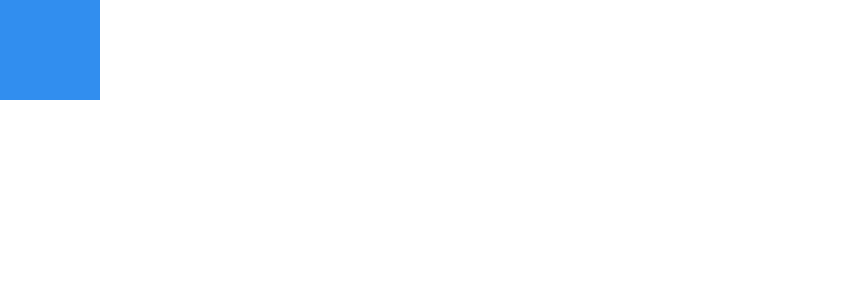
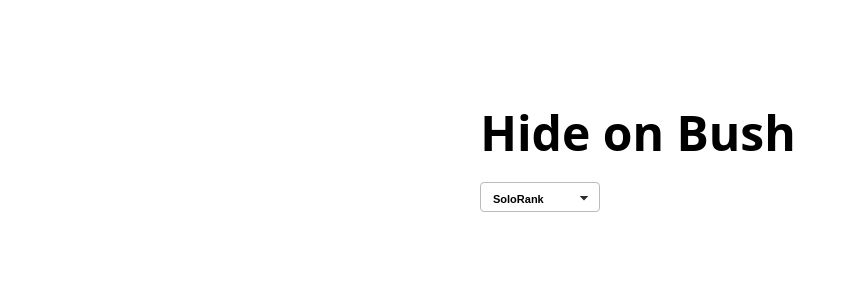
Before and after one commit to lnuvy/your-gg-test, a Next.js app: page / in a window 1280 px wide. Shown: the top 300 px of the page, without its empty margins (0-856 px from the left). Built offline with nearby package versions, Linux system fonts and the light colour scheme.

Commit message:
dropdown 완성

```diff
--- a/next.config.js
+++ b/next.config.js
@@ -2,6 +2,10 @@
 const nextConfig = {
   reactStrictMode: true,
   swcMinify: true,
+  images: {
+    loader: 'akamai',
+    path: '',
+  },
 }
 
 module.exports = nextConfig
--- a/pages/index.tsx
+++ b/pages/index.tsx
@@ -2,27 +2,35 @@ import type { NextPage } from 'next'
 import Head from 'next/head'
 import styled from '@emotion/styled'
 import { useState } from 'react'
+import Dropdown from '@elements/Dropdown'
+import { queueArray } from '@constant/Queue'
 
 const Home: NextPage = () => {
   const [summoner, setSummoner] = useState<string>('Hide on Bush')
+  // const [state, setState] = useState(initState)
 
   return (
-    <div>
+    <div className="global">
       <Head>
         <title>{summoner} 검색결과</title>
         <meta name="description" content="Generated by create next app" />
         <link rel="icon" href="/favicon.ico" />
       </Head>
 
-      <Test />
+      <H1>{summoner}</H1>
+
+      <div className="flex-s">
+        <Dropdown items={queueArray}>SoloRank</Dropdown>
+      </div>
     </div>
   )
 }
 
-const Test = styled.div`
-  background-color: ${({ theme }) => theme.palette.color3};
-  width: 100px;
-  height: 100px;
+const H1 = styled.h1`
+  font-size: ${({ theme }) => theme.font.font1};
+  font-weight: 700;
+  margin: 0 0 17px;
+  text-align: center;
 `
 
 export default Home
--- /dev/null
+++ b/src/constant/Queue.ts
@@ -0,0 +1 @@
+export const queueArray = ['Normal', 'SoloRank', 'FreeRank']
--- /dev/null
+++ b/src/elements/Dropdown/index.tsx
@@ -0,0 +1,48 @@
+import React, { useCallback, useState } from 'react'
+import { Wrap, DropdownBtn, Items } from './styles'
+import Image from 'next/image'
+
+const Dropdown = ({ items, children }: any) => {
+  const [showItem, setShowItem] = useState<boolean>(false)
+  const [current, setCurrent] = useState(children)
+
+  const toggleShow = useCallback(() => {
+    setShowItem((prev) => !prev)
+  }, [])
+
+  const selectQueueType = useCallback((queueType: string) => {
+    setCurrent(queueType)
+    setShowItem(false)
+  }, [])
+
+  return (
+    <Wrap>
+      <DropdownBtn onClick={toggleShow}>
+        <div className="flex-sb">
+          <span className="queue">{current}</span>
+          <Image
+            className="icon"
+            src="/svg/Polygon3.svg"
+            width={10}
+            height={6}
+            alt="hi"
+          />
+        </div>
+      </DropdownBtn>
+
+      {showItem && (
+        <Items>
+          {items.map((v: any, i: number) => {
+            return (
+              <div key={i} onClick={() => selectQueueType(v)}>
+                {v}
+              </div>
+            )
+          })}
+        </Items>
+      )}
+    </Wrap>
+  )
+}
+
+export default Dropdown
--- /dev/null
+++ b/src/elements/Dropdown/styles.ts
@@ -0,0 +1,52 @@
+import styled from '@emotion/styled'
+
+export const Wrap = styled.div`
+  position: relative;
+  display: inline-block;
+`
+
+export const DropdownBtn = styled.button`
+  cursor: pointer;
+  width: 120px;
+  height: 30px;
+  background: #fff;
+  font-size: ${({ theme }) => theme.font.font11};
+  font-weight: 700;
+  line-height: 15px;
+  padding: 0;
+
+  border: 1px solid ${({ theme }) => theme.palette.border};
+  border-radius: 4px;
+
+  & > .flex-sb {
+    padding-right: 10px;
+  }
+
+  & .queue {
+    padding: 9px 0 6px 12px;
+  }
+`
+
+export const Items = styled.div`
+  margin-top: 4px;
+  position: absolute;
+  width: 120px;
+  height: 96px;
+  background: ${({ theme }) => theme.palette.color2};
+  box-shadow: 0px 20px 20px rgba(0, 0, 0, 0.1);
+  border-radius: 4px;
+
+  & > div {
+    width: 120px;
+    height: 32px;
+    font-size: ${({ theme }) => theme.font.font12};
+    font-weight: 500;
+    padding: 8px 14px;
+    border-radius: 4px;
+
+    &:hover {
+      cursor: default;
+      background-color: ${({ theme }) => theme.palette.color4};
+    }
+  }
+`
--- a/styles/GlobalStyles.tsx
+++ b/styles/GlobalStyles.tsx
@@ -5,10 +5,7 @@ const styles = css`
   body {
     padding: 0;
     margin: 0;
-    font-family: Pretendard, -apple-system, BlinkMacSystemFont, system-ui,
-      Roboto, 'Helvetica Neue', 'Segoe UI', 'Apple SD Gothic Neo',
-      'Noto Sans KR', 'Malgun Gothic', 'Apple Color Emoji', 'Segoe UI Emoji',
-      'Segoe UI Symbol', sans-serif;
+    font-family: Noto Sans;
     scroll-behavior: smooth;
   }
 
@@ -20,6 +17,14 @@ const styles = css`
   * {
     box-sizing: border-box;
     -webkit-tap-highlight-color: transparent;
+  }
+
+  .global {
+    //min-width: 100vw;
+    width: 520px;
+    min-height: 100vh;
+    padding: 100px 104px 100px 100px;
+    margin: 0 auto;
   }
 
   .flex-s {
@@ -49,8 +54,8 @@ const styles = css`
   .flex-c-s {
     display: flex;
     flex-direction: column;
-    justify-content: center;
-    align-items: start;
+    justify-content: start;
+    align-items: center;
   }
 
   .flex-c-c {
--- a/styles/theme.ts
+++ b/styles/theme.ts
@@ -1,17 +1,17 @@
 export const theme = {
   font: {
     font1: '48px',
-    font2: '16px',
-    font3: '13px',
-    font4: '12px',
-    font5: '11px',
+    font16: '16px',
+    font13: '13px',
+    font12: '12px',
+    font11: '11px',
   },
   palette: {
     background: '#F5F5F5',
     border: '#BBBBBB',
     color1: '#2D2B2E',
-    color2: '#F8F8F8',
+    color2: '#F8F8F8', // dropdown content 배경색
     color3: '#318EEF',
-    color4: '#EEEEEE',
+    color4: '#EEEEEE', // dropdown hover/selected 배경색
   },
 }
--- a/tsconfig.json
+++ b/tsconfig.json
@@ -21,6 +21,7 @@
       "@elements/*": ["src/elements/*"],
       "@typing/*": ["src/typing/*"],
       "@queries/*": ["src/queries/*"],
+      "@constant/*": ["src/constant/*"]
     }
   },
   "include": ["next-env.d.ts", "**/*.ts", "**/*.tsx"],
```
Also changed, not shown: styles/emotion.d.ts (+4 -4 lines), .babelrc, public/svg/Polygon3.svg (added).
